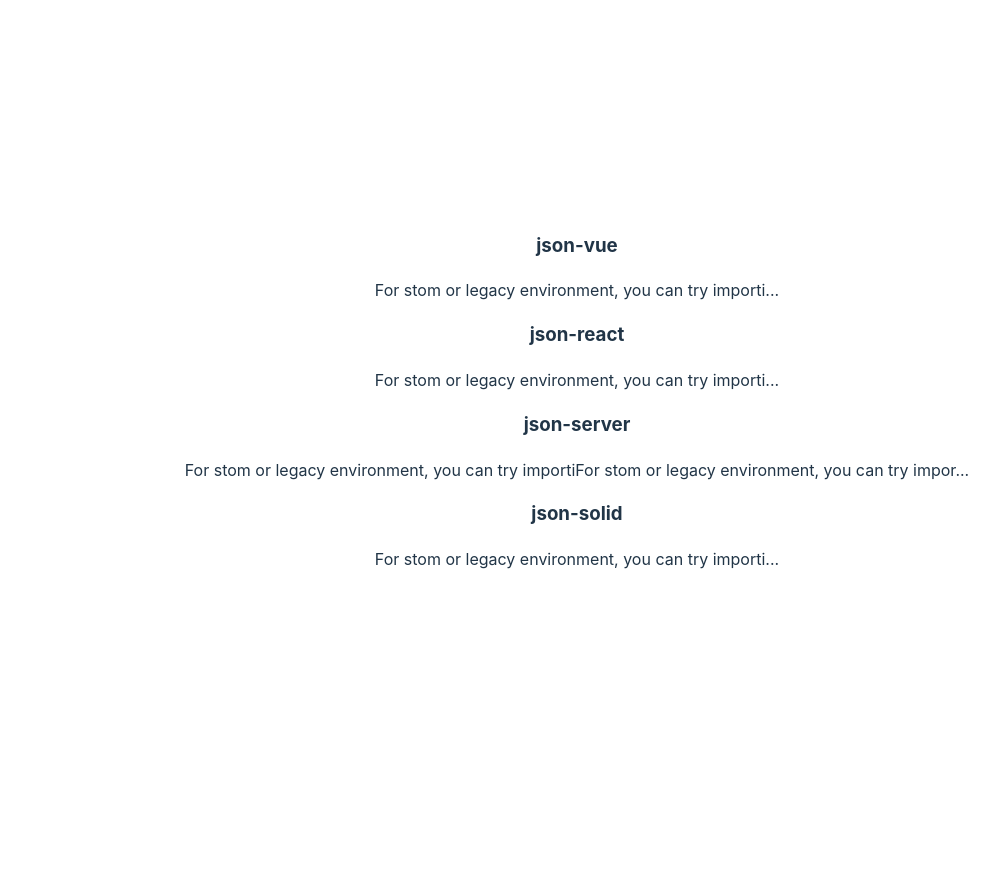
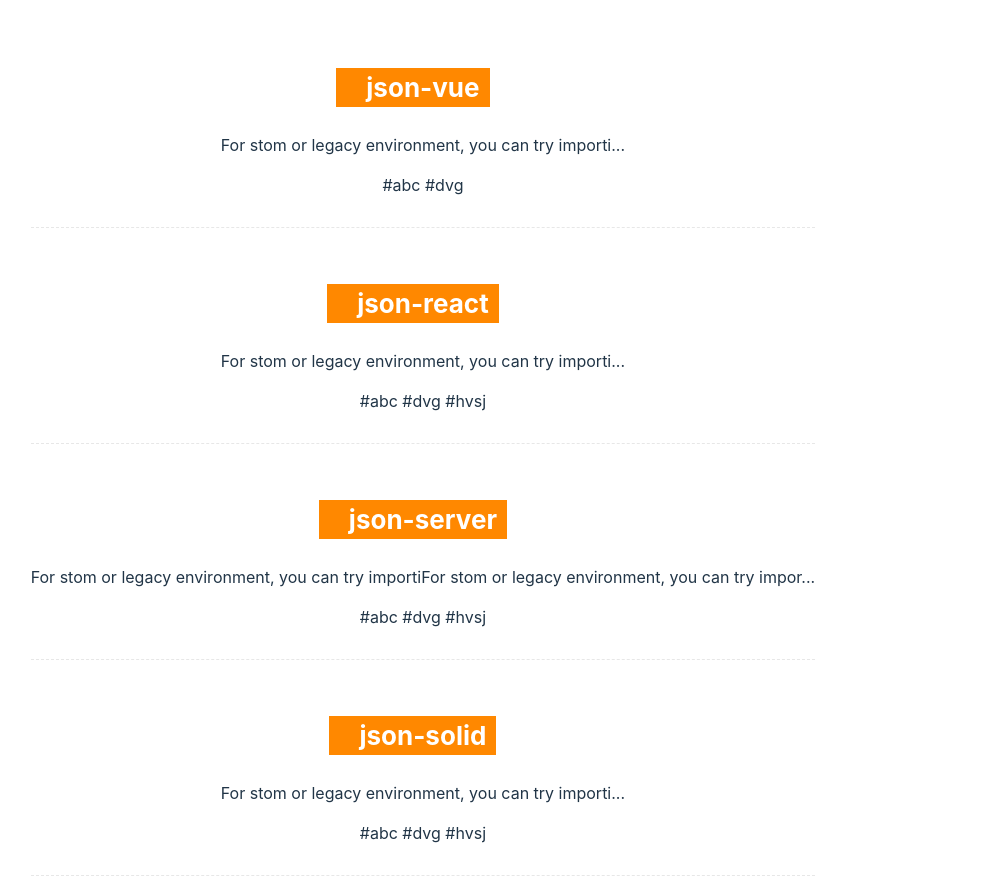
Before and after one commit to XZ361/vite-blog, a Vue app: page / in a window 1280 px wide. Shown: the top 882 px of the page, without its empty margins (63-1062 px from the left). Before the commit the page ends 800 px from the top, so only its background shows below. Built offline with nearby package versions, Linux system fonts and the light colour scheme; data requests are answered from the project's data file.

Commit message:
update:添加tags标签

```diff
--- a/data/db.json
+++ b/data/db.json
@@ -7,28 +7,41 @@
             "body": "For stom or legacy environment, you can try importi",
             "tags":[
                 "abc",
-                "dvg",
-                "hvsj"
+                "dvg"
             ]
         },
         {
             "id": 2,
             "title": "json-react",
             "author": "typicode",
-            "body": "For stom or legacy environment, you can try importi"
+            "body": "For stom or legacy environment, you can try importi",
+            "tags":[
+                "abc",
+                "dvg",
+                "hvsj"
+            ]
         },
         {
             "id": 3,
             "title": "json-server",
             "author": "typicode",
-            "body": "For stom or legacy environment, you can try importiFor stom or legacy environment, you can try importiFor stom or legacy environment, you can try importi"
-
+            "body": "For stom or legacy environment, you can try importiFor stom or legacy environment, you can try importiFor stom or legacy environment, you can try importi",
+            "tags":[
+                "abc",
+                "dvg",
+                "hvsj"
+            ]
         },
         {
             "id": 4,
             "title": "json-solid",
             "author": "typicode",
-            "body": "For stom or legacy environment, you can try importi"
+            "body": "For stom or legacy environment, you can try importi",
+            "tags":[
+                "abc",
+                "dvg",
+                "hvsj"
+            ]
 
         }
     ]
--- a/package.json
+++ b/package.json
@@ -15,6 +15,7 @@
   },
   "devDependencies": {
     "@vitejs/plugin-vue": "^4.2.3",
+    "sass": "^1.69.5",
     "vite": "^4.4.5"
   }
 }
--- a/src/App.vue
+++ b/src/App.vue
@@ -13,11 +13,13 @@ load();
 </script>
 
 <template>
-  <div v-if="posts.length">
-    <Postlist :posts="posts"  ></Postlist>
-  </div>
-  <div v-else>
-    加载中。。。。。
+  <div class="home">
+    <div v-if="posts.length" class="layout">
+      <Postlist :posts="posts"  ></Postlist>
+    </div>
+    <div v-else>
+      加载中。。。。。
+    </div>
   </div>
   <!-- <button @click="showBar = !showBar">显示或隐藏</button>
   <button @click="posts.pop()">删除一条数据</button>
@@ -39,6 +41,16 @@ load();
 </template>
 
 <style scoped>
+.home{
+  max-width: 1200px;
+  margin: 0 auto;
+  padding: 10px;
+}
+.layout{
+  display: grid;
+  grid-template-columns: 3fr 1fr;
+  gap: 20px;
+}
 .logo {
   height: 6em;
   padding: 1.5em;
--- a/src/components/SinglePost.vue
+++ b/src/components/SinglePost.vue
@@ -1,7 +1,8 @@
 <template>
-    <div>
+    <div class="post">
         <h3> {{ post.title }}</h3>
         <p>{{ snippet }}</p>
+        <span v-for="tag in post.tags" :key="tag"> #{{ tag }}</span>
     </div>
 </template>
 
@@ -17,5 +18,29 @@ const snippet = computed(()=>{
 </script>
 
 <style lang="scss" scoped>
+.post{
+    margin: 0 40px 30px ;
+    padding-bottom: 30px;
+    border-bottom: 1px dashed #e7e7e7;
+}
+.post h3{
+    display: inline-block;
+    position: relative;
+    font-size: 26px;
+    color: white;
+    margin-bottom: 10px;
+    max-width: 400px;
+}
+.post h3::before{
+    content: "";
+    display: block;
+    width: 100%;
+    height: 100%;
+    position: absolute;
+    background: #ff8800;
+    z-index: -1;
+    padding-right: 40px;
+    left: -30px;
+}
 
 </style>
```
Also changed, not shown: 1 other file (tests, documents, lock files or other folders).
